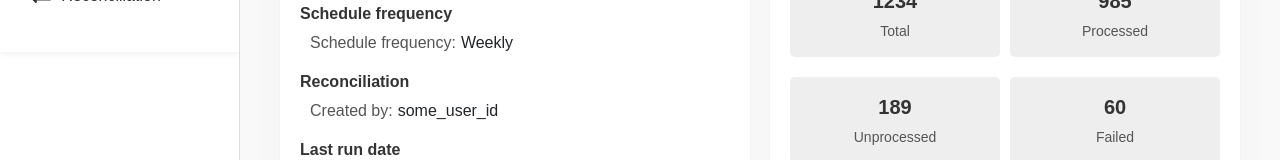
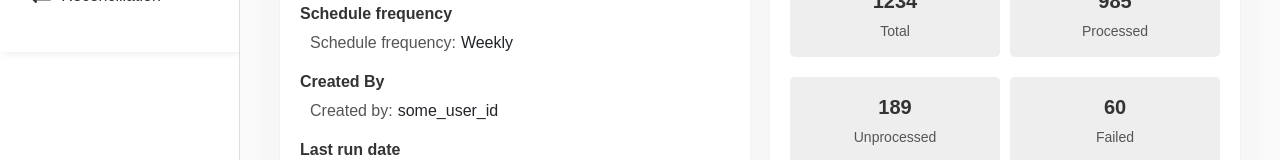
Before and after one commit to karthikkumarreddy51/clofast-frontend, a React (Create React App) app: page /profiles/1 in a window 1280 px wide. Shown: the part 277-437 px from the top of the page. Built offline with nearby package versions, Linux system fonts and the light colour scheme; no server answers.

Commit message:
commiting

```diff
--- a/src/components/getParticularProfile.jsx
+++ b/src/components/getParticularProfile.jsx
@@ -265,7 +265,7 @@ function GetParticularProfile() {
           </div>
 
           <div className="gpp-info-item">
-            <span className="gpp-info-label">Reconciliation</span>
+            <span className="gpp-info-label">Created By</span>
             <div className="gpp-info-nested-item">
               <span className="gpp-info-label-nested">Created by:</span>
               <span>{createdBy}</span>
```
